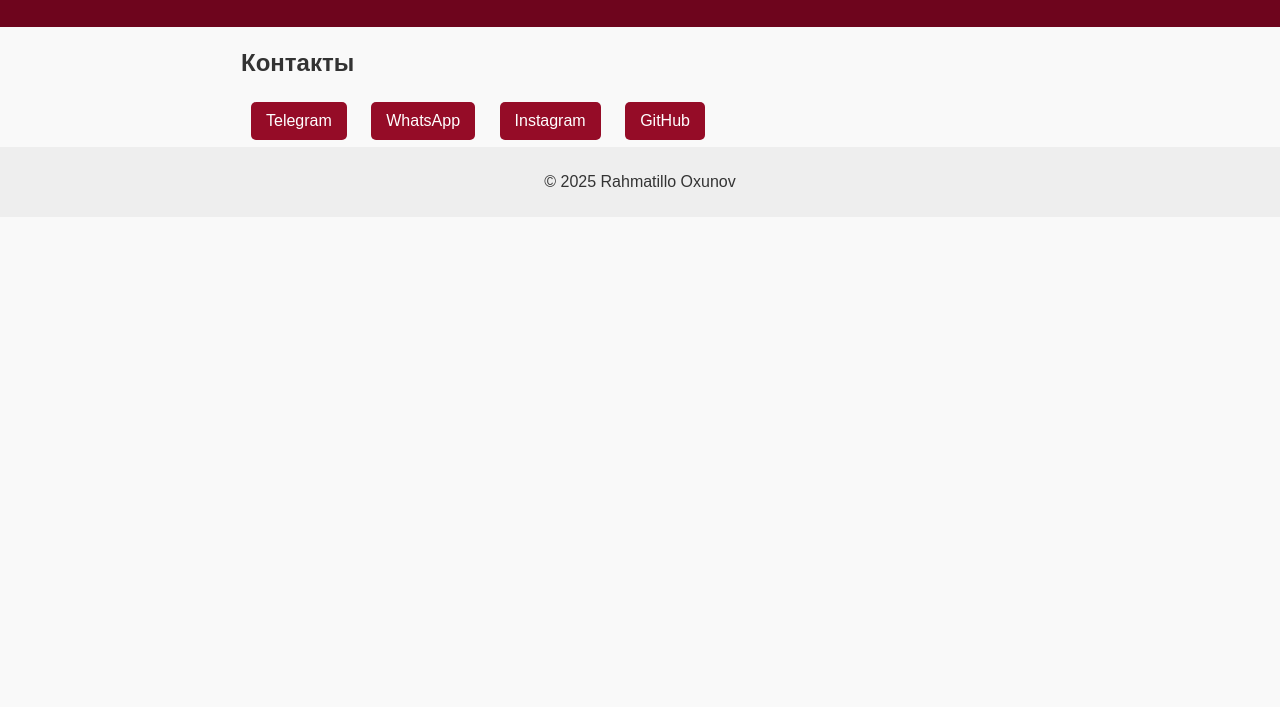
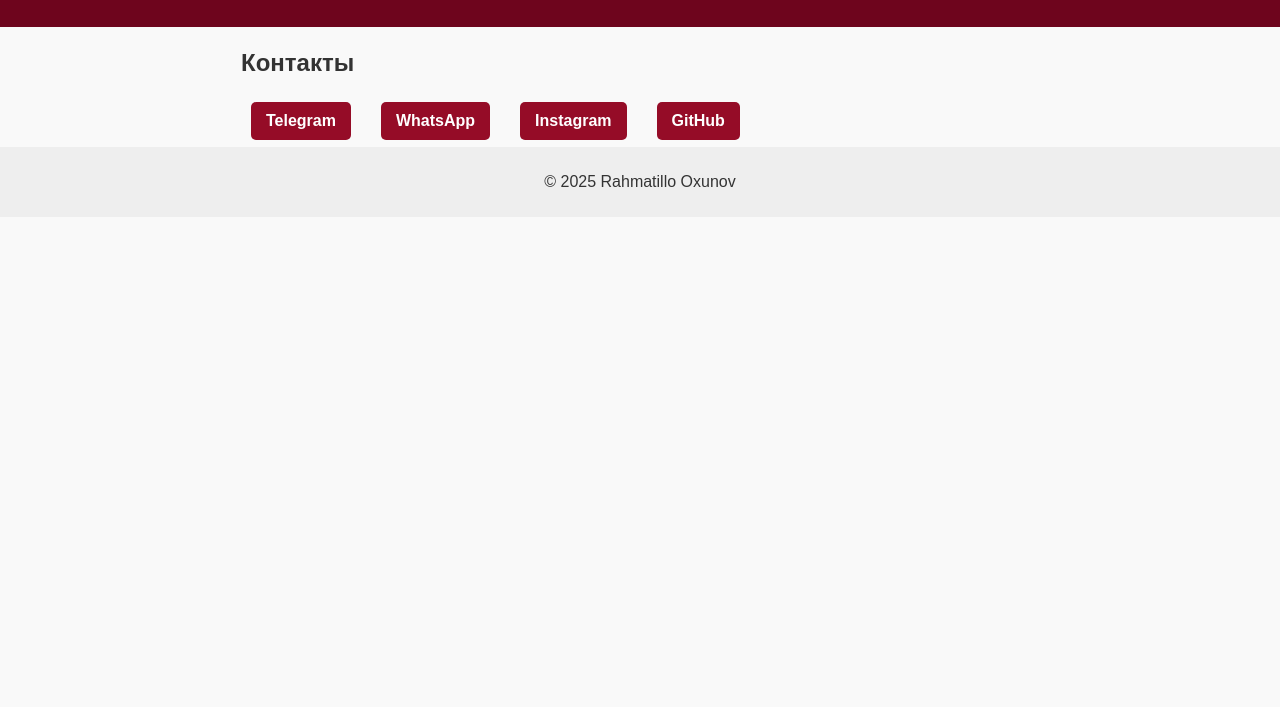
Before and after one commit to Rahmatillo90/sayt, a plain HTML site: page index.html in a window 1280 px wide. Shown: the part 93-800 px from the top of the page. Drawn offline with Linux system fonts and the light colour scheme.

Commit message:
Saytga o‘zgartirish kiritildi

```diff
--- a/style.css
+++ b/style.css
@@ -36,6 +36,22 @@
   transition: background-color 0.3s ease;
 }
 
+.social-buttons {
+  display: flex;
+  flex-wrap: wrap;
+  gap: 10px;
+  margin-top: 15px;
+}
+
+.btn {
+  padding: 10px 20px;
+  border-radius: 5px;
+  color: white;
+  text-decoration: none;
+  font-weight: bold;
+  transition: background-color 0.3s ease;
+}
+
 .telegram {
   background-color: #0088cc;
 }
```
